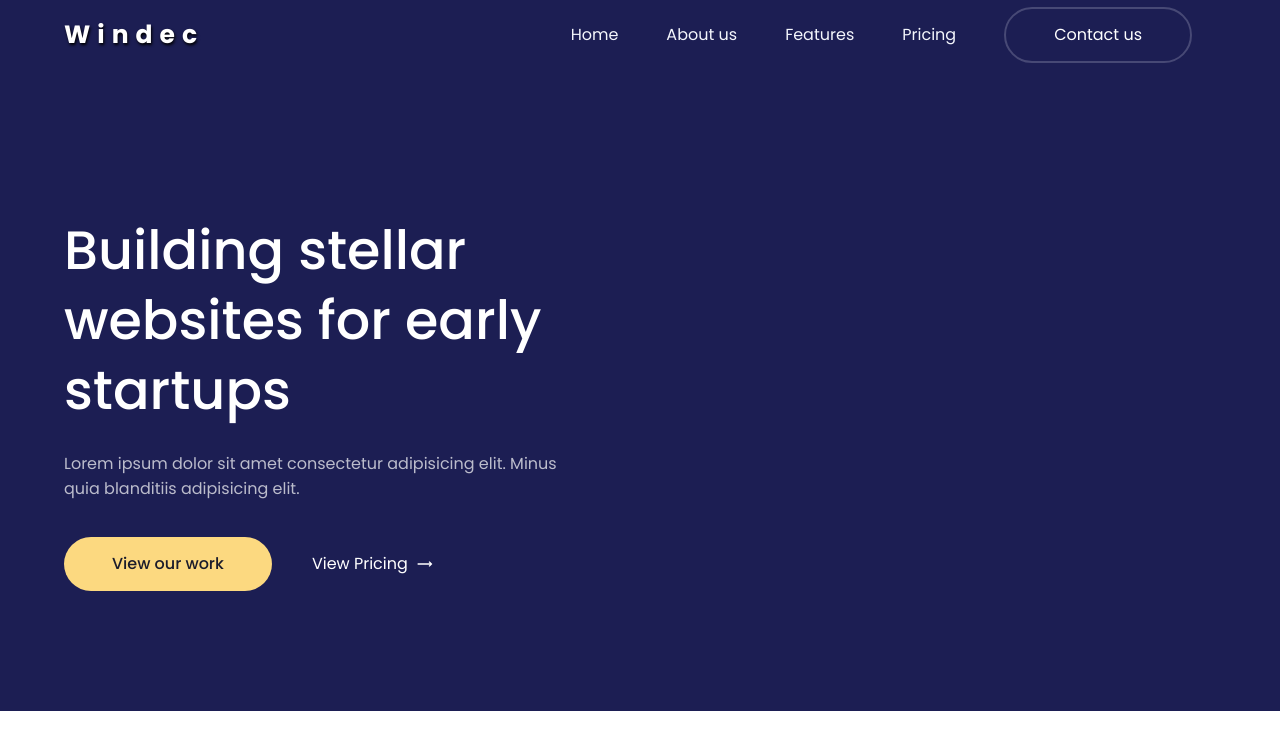
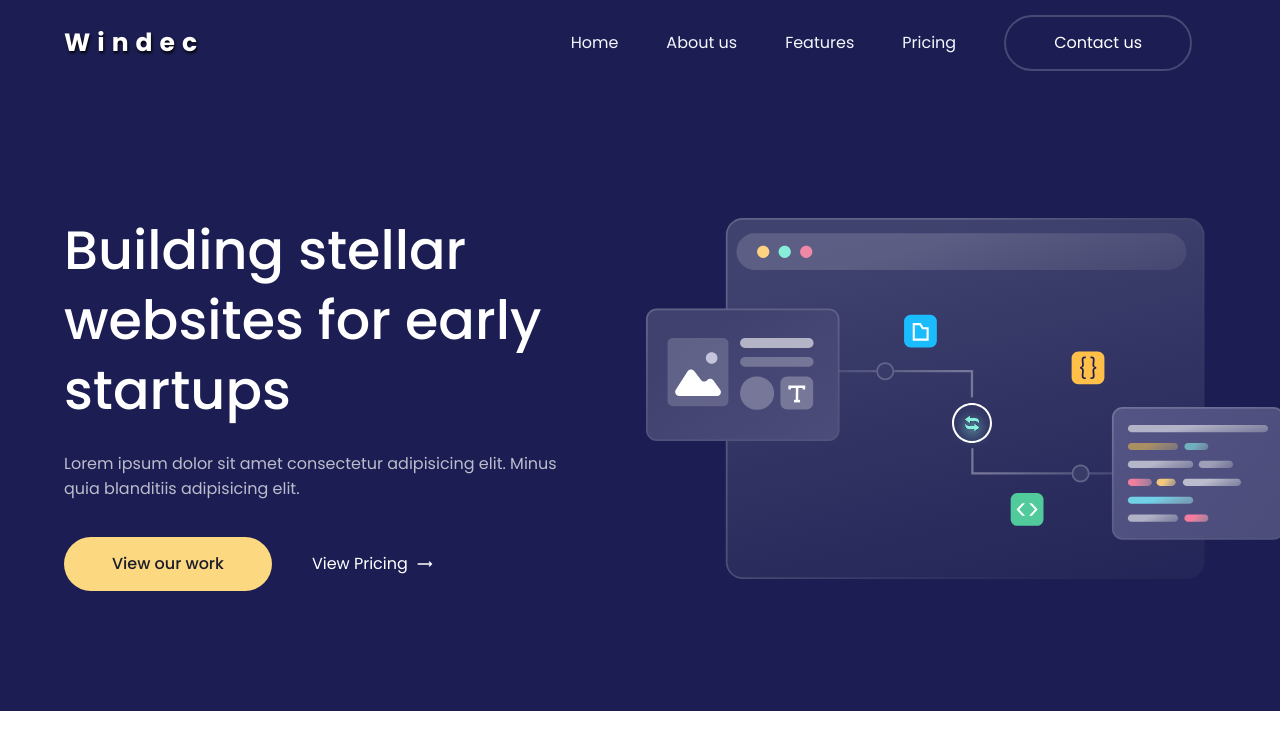
Before and after one commit to Meldy2503/Windec, a React (Create React App) app: page / in a window 1280 px wide. Shown: the top 750 px of the page. Built offline with nearby package versions, Linux system fonts and the light colour scheme.

Commit message:
add img1

```diff
--- a/src/components/HomePage/LandingPage.js
+++ b/src/components/HomePage/LandingPage.js
@@ -2,6 +2,8 @@ import React from 'react';
 import { MainContainer, ContentContainer, LeftContent, RightContent  } from "./LandingPageStyled";
 import { Button } from "../styles/ButtonStyled";
 import { CgArrowLongRight } from "react-icons/cg";
+import img1 from "../images/img1.svg";
+
 
 
 function LandingPage() {
@@ -24,7 +26,7 @@ function LandingPage() {
               </span>
           </LeftContent>
           <RightContent>
-
+                <img src={img1} alt="img1" />
           </RightContent>
       </ContentContainer>
   </MainContainer>
--- a/src/components/HomePage/LandingPageStyled.js
+++ b/src/components/HomePage/LandingPageStyled.js
@@ -3,7 +3,7 @@ import styled from "styled-components";
 export const MainContainer = styled.div`
    background-color: ${({theme}) => theme.colors.primary2};
    color: #fff;
-   width: 100%;
+
 
 
 `;
@@ -16,17 +16,20 @@ export const ContentContainer = styled.div`
    justify-content: space-between;
    margin: 0 auto;
 
+
 `;
 export const LeftContent = styled.div`
   display: flex;
   flex-direction: column;
+  margin-top: 21.5rem;
+  margin-bottom: 12rem;
 
   h2 {
      width: 58.2rem;
      font-weight: 500;
      font-size: 5.4rem;
      line-height: 1.3;
-     margin-top: 21.5rem;
+
   }
   p {
      width: 52rem;
@@ -41,7 +44,6 @@ export const LeftContent = styled.div`
      align-items: center;
      flex-direction: row;
      margin-top: 3.5rem;
-     margin-bottom: 12rem;
      font-weight: 500;
 
 
@@ -66,5 +68,8 @@ export const LeftContent = styled.div`
 
 `;
 export const RightContent = styled.div`
+margin-top: 21.5rem;
+
+  margin-bottom: 12rem;
 
 `;
--- a/src/components/Navbar/NavbarStyled.js
+++ b/src/components/Navbar/NavbarStyled.js
@@ -19,6 +19,7 @@ export const Nav = styled.nav`
   align-items: center;
   justify-content: space-between;
   position: relative;
+  margin-top: .5em;
 
 
   .openMenu {
```
Also changed, not shown: src/components/images/img1.svg (added).
